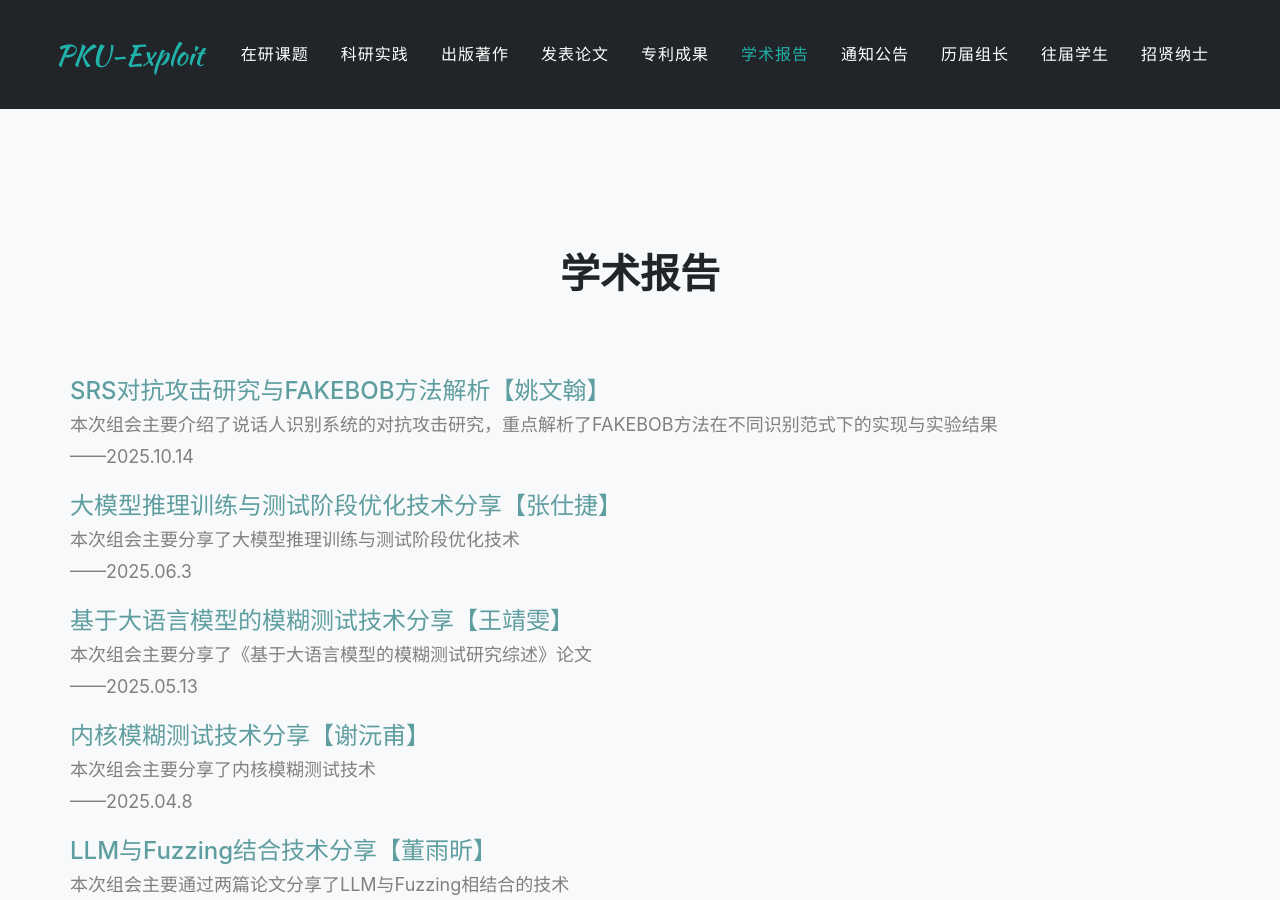
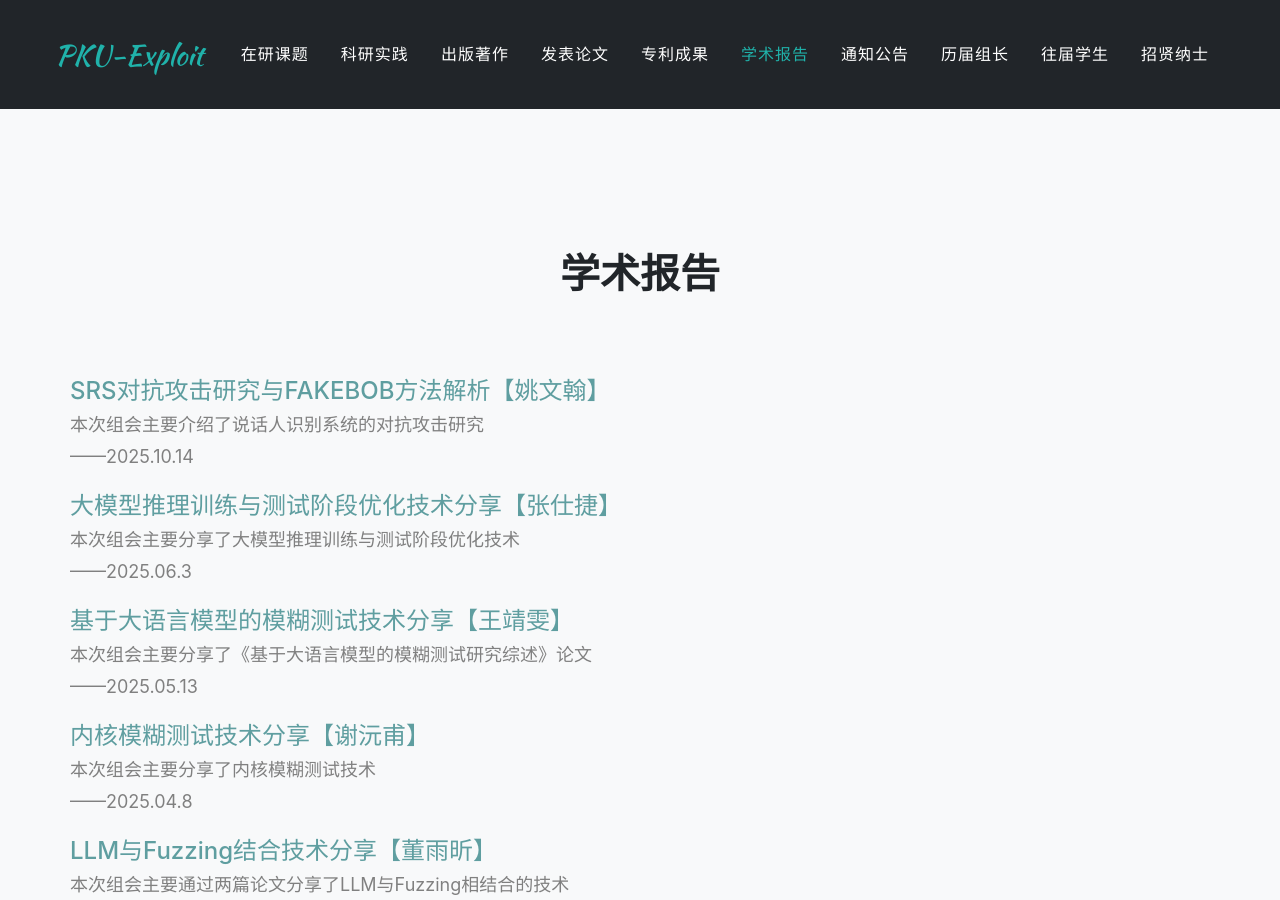
Before and after one commit to xxycfhb/xxycfhb.github.io, a Jekyll site: the page built from pages/seminar.html, in a window 1280 px wide and 900 px high. Built offline with Jekyll 4.4.1, drawn with Linux system fonts in a browser that asks for light colours; some web fonts are replaced.

Commit message:
Update 2025-10-14-seminar-71.md

```diff
--- a/_posts/seminar/2025-10-14-seminar-71.md
+++ b/_posts/seminar/2025-10-14-seminar-71.md
@@ -4,7 +4,7 @@ title: "学术报告"
 subtitle: 'SRS对抗攻击研究与FAKEBOB方法解析'
 date: 2025.10.14
 host: "姚文翰"
-digest: "本次组会主要介绍了说话人识别系统的对抗攻击研究，重点解析了FAKEBOB方法在不同识别范式下的实现与实验结果"
+digest: "本次组会主要介绍了说话人识别系统的对抗攻击研究"
 permalink: /:categories/:year/:month/:day/:title
 categories:
   - seminar
```
